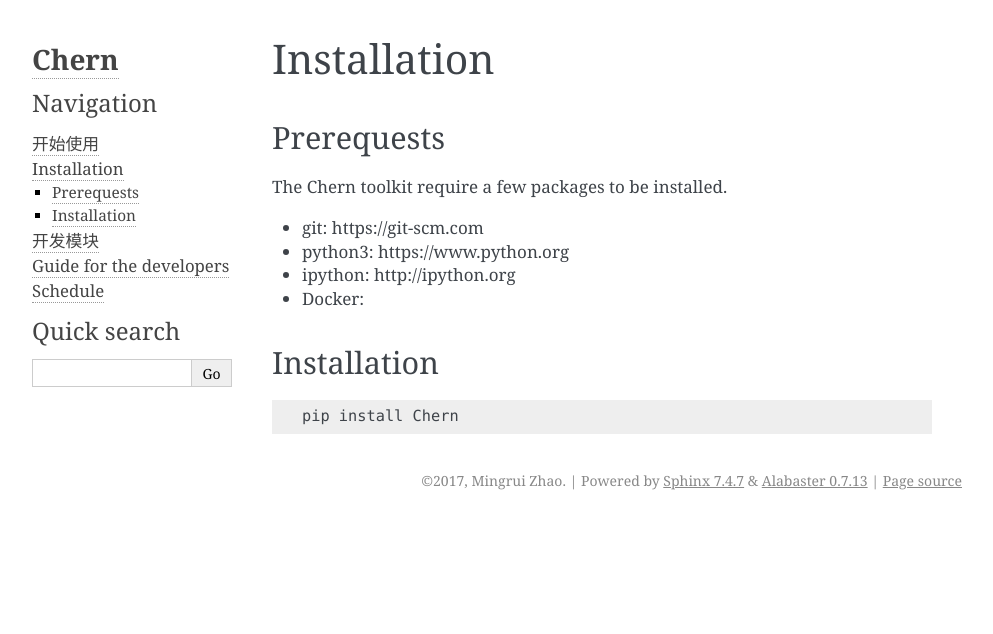
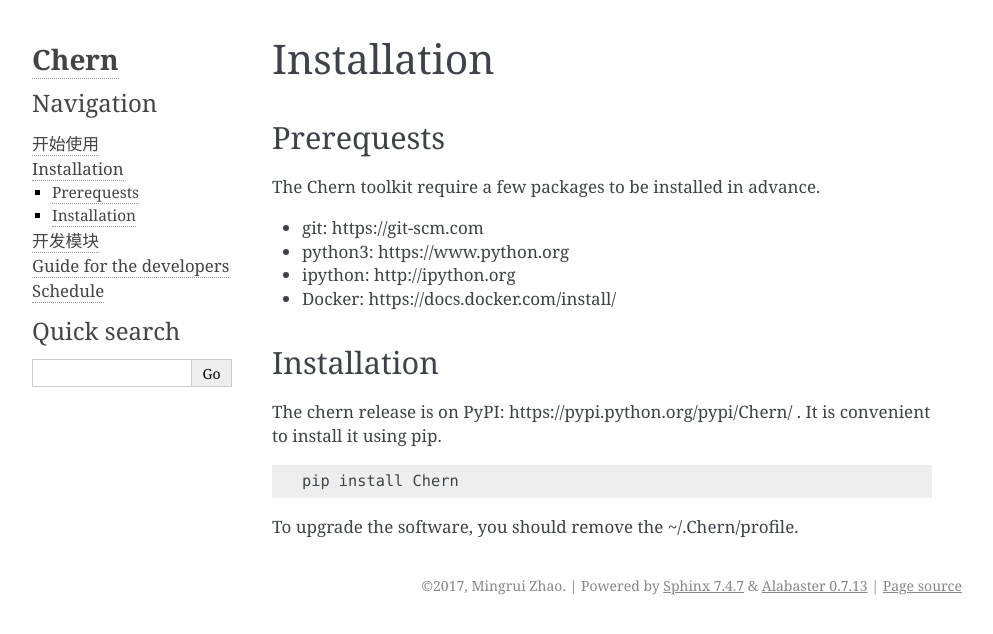
Before and after one commit to hepChern/doc-en, a Sphinx documentation site: the page built from source/installation.md, in a window 1280 px wide. Shown: the top 634 px of the page, without its empty margins (148-1141 px from the left). Built offline with Sphinx 7.4.7, drawn with Linux system fonts in a browser that asks for light colours.

Commit message:
Update installation.md

````diff
--- a/source/installation.md
+++ b/source/installation.md
@@ -1,12 +1,15 @@
 # Installation
 ## Prerequests
-The Chern toolkit require a few packages to be installed.
+The Chern toolkit require a few packages to be installed in advance.
 + git: https://git-scm.com
 + python3: https://www.python.org
 + ipython: http://ipython.org
-+ Docker:
++ Docker: https://docs.docker.com/install/
 
 ## Installation
+The chern release is on PyPI: https://pypi.python.org/pypi/Chern/ .
+It is convenient to install it using pip.
 ```
 pip install Chern
 ```
+To upgrade the software, you should remove the ~/.Chern/profile.
````
